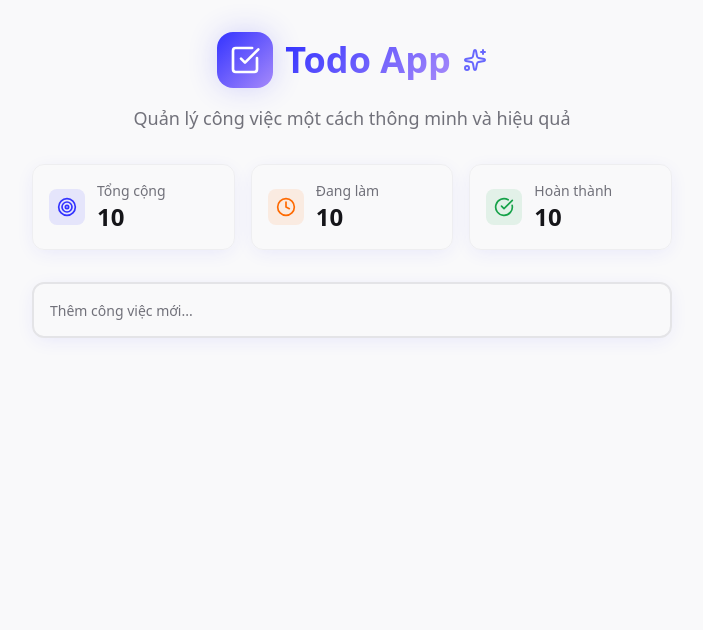
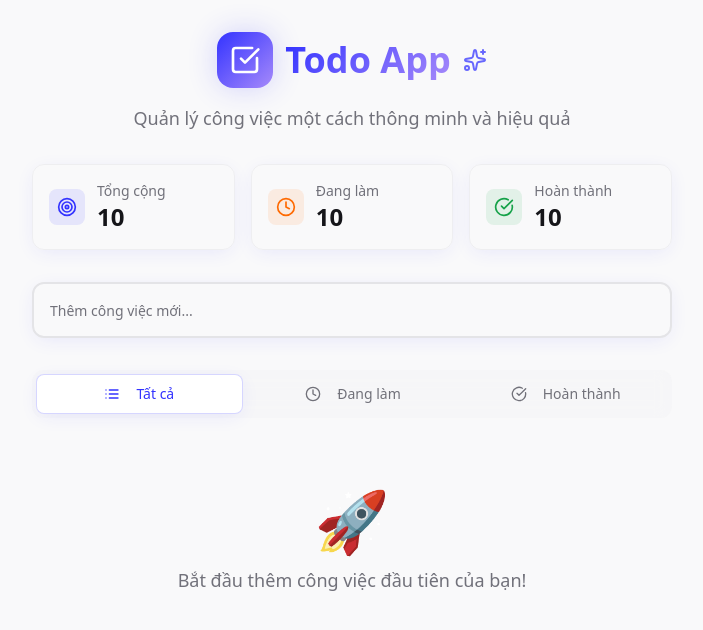
Before and after one commit to trungenglish/todolist-test, a React (Vite) app in the folder web/: page / in a window 1280 px wide. Shown: the top 630 px of the page, without its empty margins (288-991 px from the left). Built offline with nearby package versions, Linux system fonts and the light colour scheme.

Commit message:
feat: add component to Todopage

```diff
--- a/web/src/pages/TodoPage/TodoPage.tsx
+++ b/web/src/pages/TodoPage/TodoPage.tsx
@@ -1,8 +1,15 @@
 import Header from "@/components/common/Header";
 import AddTodo from "@/pages/TodoPage/components/AddTodo";
 import TodoStats from "@/pages/TodoPage/components/TodoStats";
+import FilterTabs from "@/pages/TodoPage/components/FilterTabs";
+import { useState } from "react";
+import type { TodoFilter } from "@/types/todo";
 
 const TodoPage = () => {
+  const [filter, setFilter] = useState<TodoFilter>("all");
+
+
+
   return (
     <div className="min-h-screen bg-[var(--gradient-background)] text-[hsl(var(--foreground))]">
       <div className="container mx-auto px-4 py-8 max-w-2xl">
@@ -13,6 +20,23 @@ const TodoPage = () => {
 
         <AddTodo />
 
+        <FilterTabs currentFilter={filter} onFilterChange={setFilter} />
+
+        {/* TodoList */}
+        <div className="space-y-3">
+          <div className="text-center py-12">
+            <div className="text-6xl mb-4">
+              {filter === "completed" ? "🎉" : filter === "active" ? "📝" : "🚀"}
+            </div>
+            <p className="text-[hsl(var(--muted-foreground))] text-lg">
+              {filter === 'completed'
+                ? "Chưa có công việc nào hoàn thành!"
+                : filter === 'active'
+                ? 'Không có công việc nào đang chờ'
+                : 'Bắt đầu thêm công việc đầu tiên của bạn!'}
+            </p>
+          </div>
+        </div>
       </div>
     </div>
   );
--- a/web/src/pages/TodoPage/components/FilterTabs.tsx
+++ b/web/src/pages/TodoPage/components/FilterTabs.tsx
@@ -1,11 +1,33 @@
 import { FILTER_OPTIONS } from "@/constants/index";
+import { Button } from "@/components/ui/button";
+import type { TodoFilter } from "@/types/todo";
+import { cn } from "@/utils/cn";
 
-const FilterTabs = () => {
+interface FilterTabsProps {
+    currentFilter: TodoFilter;
+    onFilterChange: (filter: TodoFilter) => void;
+  }
+
+const FilterTabs = ({currentFilter, onFilterChange}: FilterTabsProps) => {
     return (
         <div className="mb-6">
             <div className="flex gap-2 p-1 bg-[hsl(var(--secondary))]/50 rounded-xl backdrop-blur-sm">
                 {FILTER_OPTIONS.map(({key, label, icon: Icon}) => (
-
+                    <Button
+                        key={key}
+                        variant={"ghost"}
+                        onClick={() => {onFilterChange(key)}}
+                        className={cn(
+                            "flex-1 h-10 rounded-lg transition-all duration-200 font-medium",
+                            "hover:bg-[hsl(var(--card))]/80",
+                            currentFilter === key
+                            ? "bg-[hsl(var(--card))] text-[hsl(var(--primary))] shadow-[var(--shadow-soft)] border border-[hsl(var(--primary))]/20"
+                            : "text-[hsl(var(--muted-foreground))] hover:text-[hsl(var(--foreground))]"
+                        )}
+                    >
+                        <Icon className="w-4 h-4 mr-2" />
+                        {label}
+                    </Button>
                 ))}
             </div>
 
```
Also changed, not shown: web/src/pages/TodoPage/components/TodoItem.tsx (added).
